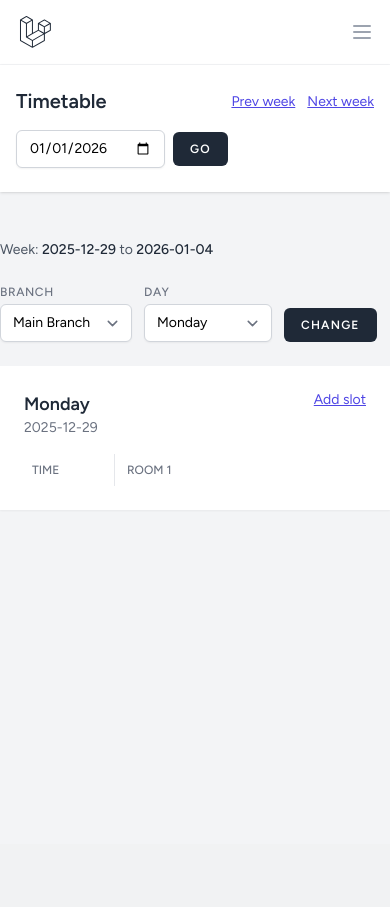
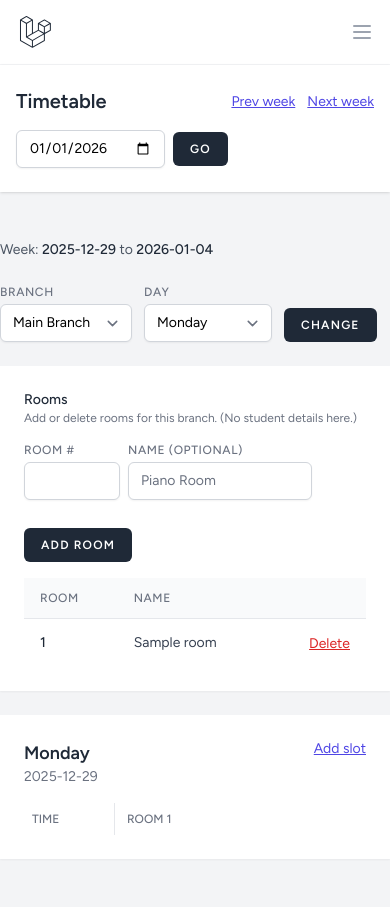
Before and after one commit to kingtiong/rockschool, a Laravel app: page /management/timetable in a window 390 px wide. Before the commit the page ends 510 px from the top, so only its background shows below. Run offline with Laravel 12, Linux system fonts and the light colour scheme; a user stored in the database is signed in; data comes from the database, SQL or seed files in the repository; tables that the repository leaves empty hold one stand-in row (values such as "Sample post"); style sheets or scripts are compiled from the project's sources.

Commit message:
Add room management to timetable
Co-authored-by: tiongct45 <tiongct45@hotmail.com>

```diff
--- a/app/Http/Controllers/Management/TimetableController.php
+++ b/app/Http/Controllers/Management/TimetableController.php
@@ -7,6 +7,7 @@ use App\Models\Branch;
 use App\Models\Cycle;
 use App\Models\Enrollment;
 use App\Models\Lesson;
+use App\Models\Room;
 use App\Models\RescheduleRequest;
 use App\Models\TeacherEarning;
 use App\Models\TeacherShare;
@@ -80,8 +81,20 @@ class TimetableController extends Controller
         $slotMinutes = 30;
         $slotCount = (int) (($gridEnd->diffInMinutes($gridStart)) / $slotMinutes);
 
-        $roomsCount = max(1, (int) ($selectedBranch?->classrooms_count ?? 1));
-        $rooms = range(1, $roomsCount);
+        $roomModels = collect();
+        $rooms = [];
+        if ($selectedBranch) {
+            $roomModels = Room::query()
+                ->where('branch_id', $selectedBranch->id)
+                ->where('active', true)
+                ->orderBy('number')
+                ->get();
+            $rooms = $roomModels->pluck('number')->map(fn ($n) => (int) $n)->all();
+        }
+        if (count($rooms) === 0) {
+            $roomsCount = max(1, (int) ($selectedBranch?->classrooms_count ?? 1));
+            $rooms = range(1, $roomsCount);
+        }
 
         $timeSlots = [];
         for ($m = 0; $m <= $gridEnd->diffInMinutes($gridStart); $m += $slotMinutes) {
@@ -117,6 +130,7 @@ class TimetableController extends Controller
             'slotMinutes' => $slotMinutes,
             'slotCount' => $slotCount,
             'rooms' => $rooms,
+            'roomModels' => $roomModels,
             'timeSlots' => $timeSlots,
             'grid' => $grid,
         ]);
--- a/app/Models/Branch.php
+++ b/app/Models/Branch.php
@@ -25,4 +25,9 @@ class Branch extends Model
     {
         return $this->hasMany(Enrollment::class);
     }
+
+    public function rooms(): HasMany
+    {
+        return $this->hasMany(Room::class);
+    }
 }
--- /dev/null
+++ b/app/Models/Room.php
@@ -0,0 +1,29 @@
+<?php
+
+namespace App\Models;
+
+use Illuminate\Database\Eloquent\Factories\HasFactory;
+use Illuminate\Database\Eloquent\Model;
+use Illuminate\Database\Eloquent\Relations\BelongsTo;
+
+class Room extends Model
+{
+    /** @use HasFactory<\Database\Factories\RoomFactory> */
+    use HasFactory;
+
+    protected $fillable = [
+        'branch_id',
+        'number',
+        'name',
+        'active',
+    ];
+
+    protected $casts = [
+        'active' => 'boolean',
+    ];
+
+    public function branch(): BelongsTo
+    {
+        return $this->belongsTo(Branch::class);
+    }
+}
--- a/resources/views/management/timetable/index.blade.php
+++ b/resources/views/management/timetable/index.blade.php
@@ -71,6 +71,68 @@
                 </div>
             </form>
 
+            @if($selectedBranch)
+                <div class="bg-white overflow-hidden shadow-sm sm:rounded-lg">
+                    <div class="p-6 text-gray-900 space-y-4">
+                        <div class="flex flex-wrap items-center justify-between gap-4">
+                            <div>
+                                <div class="text-sm font-medium text-gray-800">{{ __('Rooms') }}</div>
+                                <div class="text-xs text-gray-500">{{ __('Add or delete rooms for this branch. (No student details here.)') }}</div>
+                            </div>
+                            <form method="POST" action="{{ route('management.branches.rooms.store', $selectedBranch) }}" class="flex flex-wrap items-end gap-2">
+                                @csrf
+                                <input type="hidden" name="date" value="{{ $weekStart->toDateString() }}" />
+                                <input type="hidden" name="day" value="{{ $selectedDayName }}" />
+                                <div>
+                                    <div class="text-xs font-medium text-gray-500 uppercase tracking-wider">{{ __('Room #') }}</div>
+                                    <input name="number" type="number" min="1" max="50" class="mt-1 border-gray-300 focus:border-indigo-500 focus:ring-indigo-500 rounded-md shadow-sm text-sm w-24" required />
+                                </div>
+                                <div>
+                                    <div class="text-xs font-medium text-gray-500 uppercase tracking-wider">{{ __('Name (optional)') }}</div>
+                                    <input name="name" type="text" class="mt-1 border-gray-300 focus:border-indigo-500 focus:ring-indigo-500 rounded-md shadow-sm text-sm" placeholder="Piano Room" />
+                                </div>
+                                <div class="pt-5">
+                                    <x-primary-button>{{ __('Add room') }}</x-primary-button>
+                                </div>
+                            </form>
+                        </div>
+
+                        <div class="overflow-x-auto">
+                            <table class="min-w-full divide-y divide-gray-200">
+                                <thead class="bg-gray-50">
+                                    <tr>
+                                        <th class="px-4 py-3 text-left text-xs font-medium text-gray-500 uppercase tracking-wider">{{ __('Room') }}</th>
+                                        <th class="px-4 py-3 text-left text-xs font-medium text-gray-500 uppercase tracking-wider">{{ __('Name') }}</th>
+                                        <th class="px-4 py-3"></th>
+                                    </tr>
+                                </thead>
+                                <tbody class="bg-white divide-y divide-gray-200">
+                                    @forelse($roomModels as $r)
+                                        <tr>
+                                            <td class="px-4 py-3 text-sm text-gray-800 font-medium">{{ $r->number }}</td>
+                                            <td class="px-4 py-3 text-sm text-gray-700">{{ $r->name ?? '—' }}</td>
+                                            <td class="px-4 py-3 text-right">
+                                                <form method="POST" action="{{ route('management.rooms.destroy', $r) }}" onsubmit="return confirm('{{ __('Delete this room?') }}')">
+                                                    @csrf
+                                                    @method('DELETE')
+                                                    <input type="hidden" name="date" value="{{ $weekStart->toDateString() }}" />
+                                                    <input type="hidden" name="day" value="{{ $selectedDayName }}" />
+                                                    <button type="submit" class="underline text-sm text-red-600 hover:text-red-800">{{ __('Delete') }}</button>
+                                                </form>
+                                            </td>
+                                        </tr>
+                                    @empty
+                                        <tr>
+                                            <td colspan="3" class="px-4 py-6 text-center text-sm text-gray-500">{{ __('No rooms yet. Add one above.') }}</td>
+                                        </tr>
+                                    @endforelse
+                                </tbody>
+                            </table>
+                        </div>
+                    </div>
+                </div>
+            @endif
+
             @php($day = $selectedDay)
             <div class="bg-white overflow-hidden shadow-sm sm:rounded-lg">
                 <div class="p-6 text-gray-900 space-y-4">
--- a/routes/web.php
+++ b/routes/web.php
@@ -13,6 +13,7 @@ use App\Http\Controllers\Management\RescheduleRequestController as ManagementRes
 use App\Http\Controllers\Management\TeacherShareController as ManagementTeacherShareController;
 use App\Http\Controllers\Management\TimetableController as ManagementTimetableController;
 use App\Http\Controllers\Management\UserController as ManagementUserController;
+use App\Http\Controllers\Management\RoomController as ManagementRoomController;
 use App\Http\Controllers\Student\CycleController as StudentCycleController;
 use App\Http\Controllers\Student\PaymentController as StudentPaymentController;
 use App\Http\Controllers\Teacher\EarningController as TeacherEarningController;
@@ -53,6 +54,9 @@ Route::middleware('auth')->group(function () {
         Route::put('/timetable/lessons/{lesson}/reschedule', [ManagementTimetableController::class, 'updateReschedule'])->name('timetable.lessons.reschedule.update');
         Route::get('/timetable/lessons/{lesson}/teacher', [ManagementTimetableController::class, 'editTeacher'])->name('timetable.lessons.teacher.edit');
         Route::put('/timetable/lessons/{lesson}/teacher', [ManagementTimetableController::class, 'updateTeacher'])->name('timetable.lessons.teacher.update');
+
+        Route::post('/branches/{branch}/rooms', [ManagementRoomController::class, 'store'])->name('branches.rooms.store');
+        Route::delete('/rooms/{room}', [ManagementRoomController::class, 'destroy'])->name('rooms.destroy');
 
         Route::get('/users', [ManagementUserController::class, 'index'])->name('users.index');
         Route::get('/users/students/create', [ManagementUserController::class, 'createStudent'])->name('users.students.create');
```
Also changed, not shown: app/Http/Controllers/Management/RoomController.php (added, +49 -0 lines), database/migrations/2026_01_05_000007_create_rooms_table.php (added).
